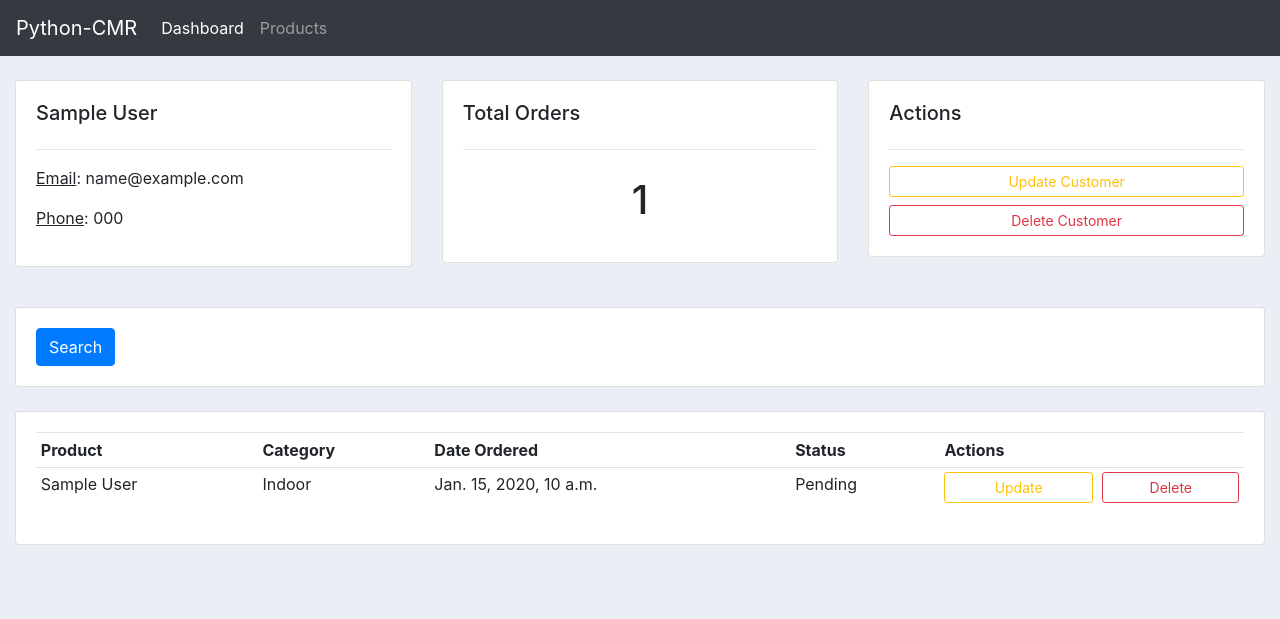
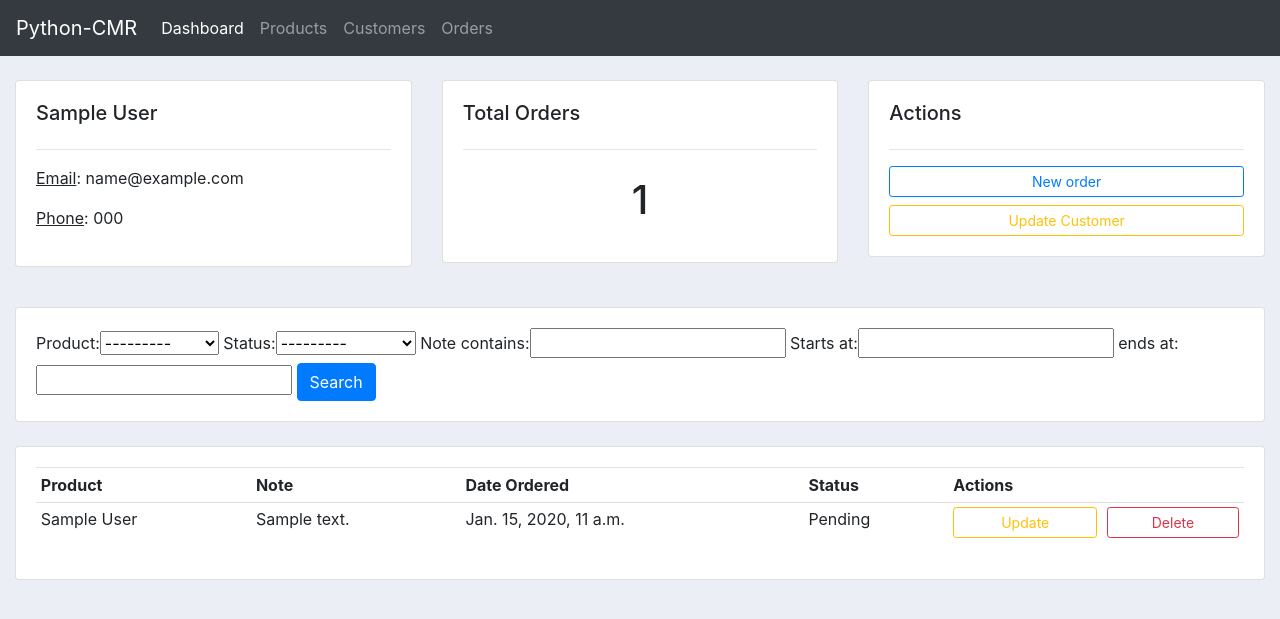
Before and after one commit to JorgeGalingP/python-CMR, a Django app: page /customer/1 in a window 1280 px wide. Shown: the top 619 px of the page. Run offline with Django 3.2, Linux system fonts and the light colour scheme; tables that the repository leaves empty hold one stand-in row (values such as "Sample post"); some libraries are stand-ins or nearby versions.

Commit message:
Added some forms for CRUD operations
Added some forms for CRUD operations, filters and more polished forms

```diff
--- /dev/null
+++ b/account/filters.py
@@ -0,0 +1,15 @@
+import django_filters
+from django_filters import DateFilter, CharFilter
+
+from .models import Order
+
+class OrderFilter(django_filters.FilterSet):
+    start_date = DateFilter(field_name='date_created', lookup_expr='gte', label='Starts at')
+    end_date = DateFilter(field_name='date_created', lookup_expr='lte', label='ends at')
+
+    note = CharFilter(field_name='note', lookup_expr='icontains')
+
+    class Meta:
+        model = Order
+        fields = '__all__'
+        exclude=['customer', 'date_created']
--- a/account/models.py
+++ b/account/models.py
@@ -47,6 +47,7 @@ class Order(models.Model):
     product = models.ForeignKey(Product, null=True, on_delete=models.SET_NULL)
     status = models.CharField(max_length=200, null=True, choices=STATUS)
     date_created = models.DateTimeField(auto_now_add=True, null=True)
+    note = models.CharField(max_length=200, blank=True, default='')
 
     def __str__(self):
         return self.product.name
--- a/account/templates/account/customer.html
+++ b/account/templates/account/customer.html
@@ -25,8 +25,8 @@
 		<div class="card card-body">
 			<h5>Actions</h5>
 			<hr>
+			<a class="btn btn-outline-primary btn-sm btn-block" href="{% url 'account_create_order' customer.id %}">New order</a>
 			<a class="btn btn-outline-warning btn-sm btn-block" href="">Update Customer</a>
-			<a class="btn btn-outline-danger btn-sm btn-block" href="">Delete Customer</a>
 		</div>
 	</div>
 </div>
@@ -37,6 +37,8 @@
 	<div class="col">
 		<div class="card card-body">
 			<form method="get">
+
+			{{ filter.form }}
 
 		    <button class="btn btn-primary" type="submit">Search</button>
 		  </form>
@@ -52,7 +54,7 @@
 			<table class="table table-sm">
 				<tr>
 					<th>Product</th>
-					<th>Category</th>
+					<th>Note</th>
 					<th>Date Ordered</th>
 					<th>Status</th>
 					<th>Actions</th>
@@ -62,7 +64,7 @@
 				{% for order in orders %}
 					<tr>
                         <td>{{order.product.name}}</td>
-                        <td>{{order.product.category}}</td>
+                        <td>{{order.note}}</td>
 						<td>{{order.date_created}}</td>
                         <td>{{order.status}}</td>
                         <td><a class="btn btn-outline-warning btn-block btn-sm" href="{% url 'account_update_order' order.id %}">Update</button></td>
--- a/account/templates/account/dashboard.html
+++ b/account/templates/account/dashboard.html
@@ -37,7 +37,7 @@
         <h5>LAST 5 ORDERS</h5>
         <hr>
         <div class="card card-body">
-            <a class="btn btn-primary btn-sm btn-block" href="{% url 'account_create_order'%}">Create Order</a>
+            <a class="btn btn-primary btn-sm btn-block" href="#">View all orders</a>
             <br>
             <table class="table table-sm">
                 <tr>
--- a/account/templates/account/navbar.html
+++ b/account/templates/account/navbar.html
@@ -14,6 +14,12 @@
         <li class="nav-item">
           <a class="nav-link" href="{% url 'account_products' %}">Products</a>
         </li>
+        <li class="nav-item">
+          <a class="nav-link" href="#">Customers</a>
+        </li>
+        <li class="nav-item">
+          <a class="nav-link" href="#">Orders</a>
+        </li>
       </ul>
     </div>
   </nav>
--- a/account/templates/account/order_form.html
+++ b/account/templates/account/order_form.html
@@ -9,7 +9,8 @@
 		<div class="card card-body">
             <form method="POST">
                 {% csrf_token %}
-                {% for field in form %}
+
+                {% for field in form.visible_fields %}
                 <div class="form-group">
                     <label>{{field.name}}</label>
                     <p class="form-control">{{ field }}</p>
@@ -17,7 +18,7 @@
                 <p class="help-text">{{ field.help_text }} </p>
                 {% endfor %}
 
-                <input  class="btn btn-warning btn-block btn-sm" type="submit" name="Submit" value="Update">
+                <input  class="btn btn-primary btn-block btn-sm" type="submit" name="Submit" value="Create">
             </form>
         </div>
     </div>
--- a/account/urls.py
+++ b/account/urls.py
@@ -5,7 +5,7 @@ urlpatterns = [
     path('', views.home, name="account_home"),
     path('products/', views.products, name="account_products"),
     path('customer/<str:customer_pk>', views.customer, name="account_customer"),
-    path('createOrder/', views.create_order, name="account_create_order"),
+    path('createOrder/<str:customer_pk>', views.create_order, name="account_create_order"),
     path('updateOrder/<str:order_pk>', views.update_order, name="account_update_order"),
     path('deleteOrder/<str:order_pk>', views.delete_order, name="account_delete_order"),
 ]
--- a/account/views.py
+++ b/account/views.py
@@ -2,6 +2,7 @@ from django.shortcuts import render, redirect
 from django.http import HttpResponse
 from .models import Order, Customer, Product
 from .forms import OrderForm
+from .filters import OrderFilter
 
 
 def home(request):
@@ -33,19 +34,22 @@ def customer(request, customer_pk):
     customer = Customer.objects.get(id=customer_pk)
 
     orders = customer.order_set.all()
-
     total_orders = orders.count()
 
-    context = {'customer': customer, 'orders': orders, 'total_orders': total_orders}
+    filter = OrderFilter(request.GET, queryset=orders)
+    orders_filtered = filter.qs
+
+    context = {'customer': customer, 'orders': orders_filtered, 'total_orders': total_orders, 'filter': filter}
 
     return render(request, 'account/customer.html', context)
 
 
-def create_order(request):
-    form = OrderForm()
+def create_order(request, customer_pk):
+    customer = Customer.objects.get(id=customer_pk)
+    form = OrderForm(initial={'customer': customer})
 
     if request.method == 'POST':
-        form = OrderForm(request.POST)
+        form = OrderForm(request.POST, initial={'customer': customer})
 
         if form.is_valid():
             form.save()
--- a/cmr/settings.py
+++ b/cmr/settings.py
@@ -39,6 +39,8 @@ INSTALLED_APPS = [
     'django.contrib.staticfiles',
 
     'account',
+
+    'django_filters'
 ]
 
 MIDDLEWARE = [
@@ -107,7 +109,7 @@ AUTH_PASSWORD_VALIDATORS = [
 
 LANGUAGE_CODE = 'en-us'
 
-TIME_ZONE = 'UTC'
+TIME_ZONE = 'Europe/Madrid'
 
 USE_I18N = True
 
```
Also changed, not shown: account/forms.py (+9 -2 lines).
